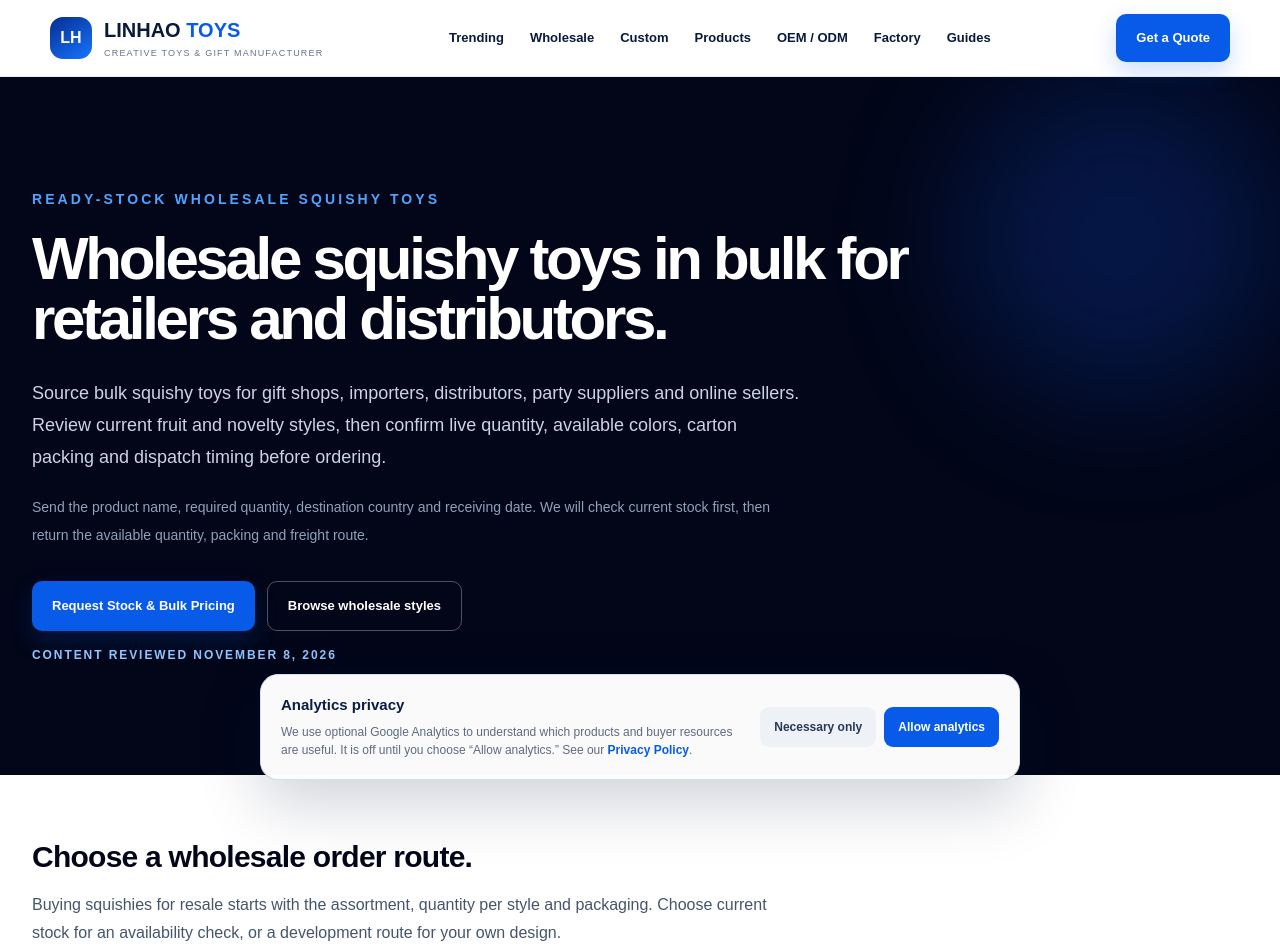
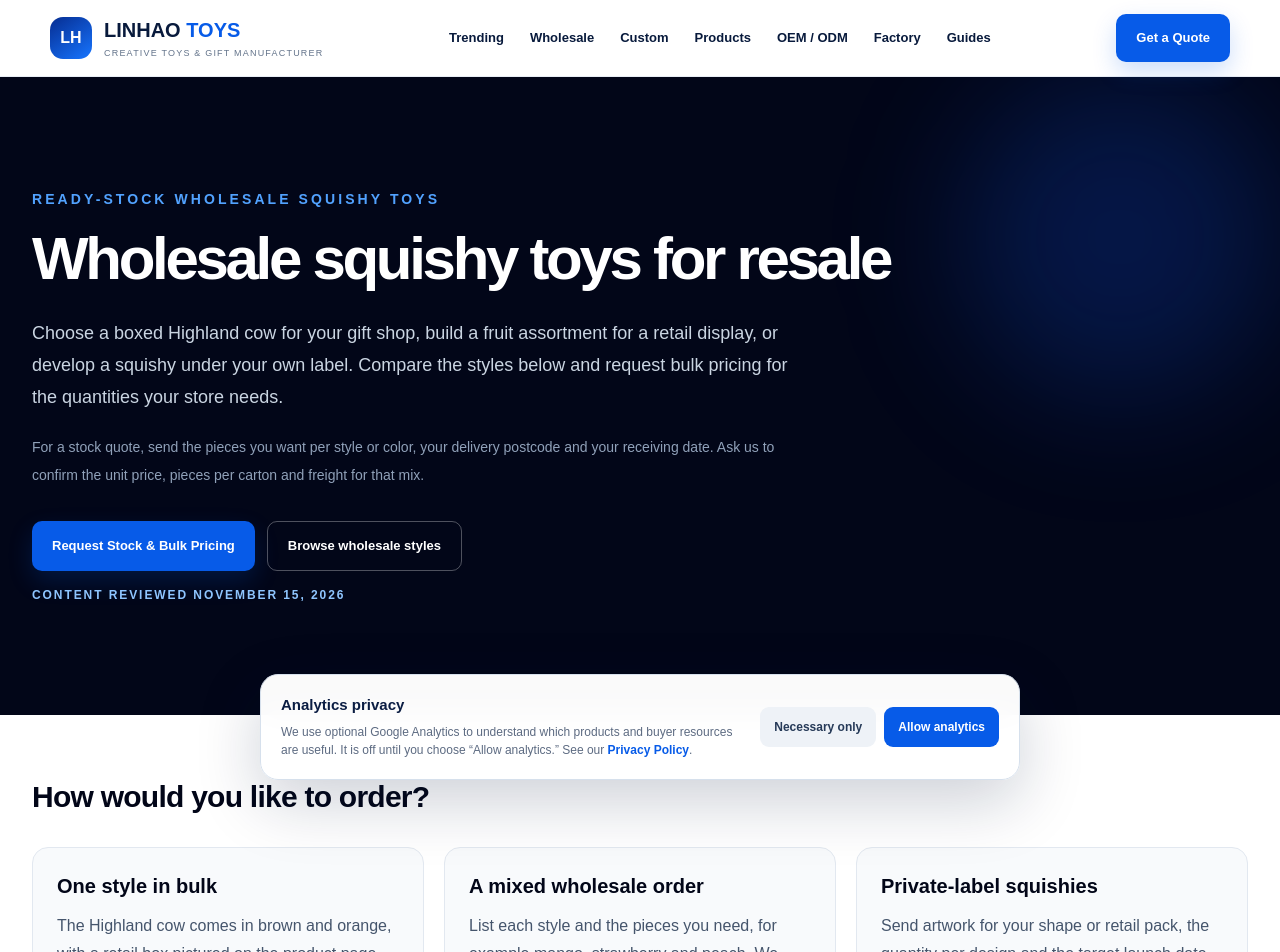
Before and after one commit to cenno1/linhao-toys, a Next.js app: page /wholesale-squishy-toys in a window 1280 px wide. Shown: the top 952 px of the page. Built offline with nearby package versions, Linux system fonts and the light colour scheme; no server answers.

Commit message:
Clarify wholesale squishy orders for retailers

```diff
--- a/app/sitemap.ts
+++ b/app/sitemap.ts
@@ -26,7 +26,7 @@ export default function sitemap(): MetadataRoute.Sitemap {
     "/products": "2026-10-31",
     "/products/custom-food-grade-silicone-squishy": "2026-10-25",
     "/custom-squishy-toy-manufacturer": "2026-11-08",
-    "/wholesale-squishy-toys": "2026-11-08",
+    "/wholesale-squishy-toys": "2026-11-15",
     "/ai-sourcing-profile": "2026-10-25",
     "": "2026-10-27",
     "/resources": "2026-09-05",
--- a/app/wholesale-squishy-toys/page.tsx
+++ b/app/wholesale-squishy-toys/page.tsx
@@ -2,9 +2,12 @@ import type { Metadata } from "next";
 import Link from "next/link";
 import SeoLandingPage from "@/components/SeoLandingPage";
 
+const title = "Wholesale Squishy Toys for Resale | Bulk Orders";
+const description = "Buy squishy toys in bulk for your store. Compare boxed animal and fruit styles, check mixed-order options, and request wholesale pricing by style and carton.";
+
 export const metadata: Metadata = {
-  title: "Wholesale Squishy Toys & Bulk Supplier | Ready Stock",
-  description: "Source wholesale squishy toys in bulk from LINHAO Toys. Compare ready-stock fruit and novelty styles, MOQ, carton packing, dispatch timing and freight options.",
+  title,
+  description,
   alternates: {
     canonical: "/wholesale-squishy-toys",
     languages: {
@@ -16,16 +19,16 @@ export const metadata: Metadata = {
   },
   keywords: ["wholesale squishy toys", "squishy toys in stock", "bulk squishy toys", "ready stock squishy toys", "squishy toy supplier", "squishy toys wholesale"],
   openGraph: {
-    title: "Wholesale Squishy Toys & Bulk Supplier | Ready Stock",
-    description: "Review ready-stock and bulk squishy toy options for retailers and distributors, then request live quantity, packing and dispatch details.",
+    title,
+    description,
     url: "/wholesale-squishy-toys",
     type: "website",
     images: [{ url: "/images/products/ready-stock-mango-squishy/hero.png", alt: "Ready-stock fruit squishy toys for bulk wholesale" }],
   },
   twitter: {
     card: "summary_large_image",
-    title: "Wholesale Squishy Toys & Bulk Supplier | Ready Stock",
-    description: "Review ready-stock and bulk squishy toy options for retailers and distributors, then request live quantity, packing and dispatch details.",
+    title,
+    description,
     images: ["/images/products/ready-stock-mango-squishy/hero.png"],
   },
 };
@@ -34,14 +37,15 @@ export default function Page() {
   return <SeoLandingPage
     path="/wholesale-squishy-toys"
     eyebrow="READY-STOCK WHOLESALE SQUISHY TOYS"
-    title="Wholesale squishy toys in bulk for retailers and distributors."
-    introduction="Source bulk squishy toys for gift shops, importers, distributors, party suppliers and online sellers. Review current fruit and novelty styles, then confirm live quantity, available colors, carton packing and dispatch timing before ordering."
-    buyerNote="Send the product name, required quantity, destination country and receiving date. We will check current stock first, then return the available quantity, packing and freight route."
-    productSlugs={["ready-stock-chocolate-bar-squishy", "ready-stock-cheese-cube-squishy", "ready-stock-mango-squishy", "ready-stock-giant-strawberry-squishy", "ready-stock-giant-peach-squishy", "ready-stock-giant-banana-squishy", "ready-stock-dragon-fruit-squishy", "ready-stock-highland-cow-tpr-squishy"]}
+    title="Wholesale squishy toys for resale"
+    introduction="Choose a boxed Highland cow for your gift shop, build a fruit assortment for a retail display, or develop a squishy under your own label. Compare the styles below and request bulk pricing for the quantities your store needs."
+    buyerNote="For a stock quote, send the pieces you want per style or color, your delivery postcode and your receiving date. Ask us to confirm the unit price, pieces per carton and freight for that mix."
+    productSlugs={["ready-stock-highland-cow-tpr-squishy", "ready-stock-chocolate-bar-squishy", "ready-stock-mango-squishy", "ready-stock-cheese-cube-squishy", "ready-stock-giant-strawberry-squishy", "ready-stock-giant-peach-squishy", "ready-stock-giant-banana-squishy", "ready-stock-dragon-fruit-squishy"]}
     preserveProductOrder
     browseLabel="Browse wholesale styles"
     quoteLabel="Request Stock & Bulk Pricing"
     cardDescriptions={{
+      "ready-stock-highland-cow-tpr-squishy": "Brown and orange Highland cow styles with a retail presentation box. View the packing photo and request availability by color.",
       "ready-stock-chocolate-bar-squishy": "Chocolate-bar squeeze toy in retail packaging. Request live quantity, unit packing and carton details.",
       "ready-stock-cheese-cube-squishy": "Boxed cheese-cube toy. Reference size: 12 × 12 × 12 cm. Confirm stock and outer-carton packing.",
       "ready-stock-mango-squishy": "Fruit-shaped squeeze toy. Reference size: 11.5 × 6 cm. Confirm available colors and carton quantities.",
@@ -53,13 +57,12 @@ export default function Page() {
     beforeProducts={
       <section className="bg-white py-16" aria-labelledby="wholesale-order-route">
         <div className="mx-auto max-w-7xl px-5 sm:px-6 lg:px-8">
-          <h2 id="wholesale-order-route" className="text-3xl font-black tracking-tight text-slate-950">Choose a wholesale order route.</h2>
-          <p className="mt-4 max-w-3xl leading-7 text-slate-600">Buying squishies for resale starts with the assortment, quantity per style and packaging. Choose current stock for an availability check, or a development route for your own design.</p>
+          <h2 id="wholesale-order-route" className="text-3xl font-black tracking-tight text-slate-950">How would you like to order?</h2>
           <div className="mt-8 grid gap-5 md:grid-cols-3">
             {[
-              { title: "Ready-stock bulk squishies", text: "Compare fruit, chocolate and novelty styles below. Send quantities per SKU for a live-stock and carton check.", href: "#products", label: "Compare stock styles" },
-              { title: "Custom dumpling & blind-box ranges", text: "Develop original PU dumpling shapes, expressions and steamer-style or blind-box packaging. Sampling and MOQ apply.", href: "/products/dumpling-squishy-blind-box", label: "Explore custom dumpling squishies" },
-              { title: "Your own slow-rise PU design", text: "Start from artwork for custom shapes, colors, squeeze feel and branded packaging. Confirm specifications on a physical sample.", href: "/custom-squishy-toy-manufacturer", label: "Plan a custom squishy order" },
+              { title: "One style in bulk", text: "The Highland cow comes in brown and orange, with a retail box pictured on the product page. Pick a color and ask how many boxed toys fit in the current shipping carton.", href: "/products/ready-stock-highland-cow-tpr-squishy", label: "See the toy and retail box" },
+              { title: "A mixed wholesale order", text: "List each style and the pieces you need, for example mango, strawberry and peach. We check which styles can ship together, whether each needs a full carton and the freight to your postcode.", href: "/contact", label: "Request a mixed-order quote" },
+              { title: "Private-label squishies", text: "Send artwork for your shape or retail pack, the quantity per design and the target launch date. Review a physical sample before placing the production order.", href: "/custom-squishy-toy-manufacturer", label: "Explore private-label manufacturing" },
             ].map((item) => (
               <article key={item.href} className="rounded-2xl border border-slate-200 bg-slate-50 p-6">
                 <h3 className="text-xl font-bold text-slate-950">{item.title}</h3>
@@ -86,9 +89,9 @@ export default function Page() {
         </div>
       </section>
     }
-    lastReviewed="2026-11-08"
+    lastReviewed="2026-11-15"
     serviceType="Ready-stock wholesale squishy toy supply"
-    productHeading="Current ready-stock squishy directions for bulk buyers."
+    productHeading="Compare squishy toys for your store"
     productDescription="Reference items for live-stock checks. Quantity, color mix, carton packing and dispatch timing are reconfirmed with every inquiry."
     capabilities={[
       { title: "Live Stock Check", text: "Confirm current quantity and available colors before payment or shipment planning." },
@@ -113,6 +116,7 @@ export default function Page() {
       "Any product document or destination-market requirement",
     ]}
     relatedPages={[
+      { title: "Custom Dumpling Squishies", text: "Compare dumpling shapes and blind-box packaging for a private-label assortment.", href: "/products/dumpling-squishy-blind-box" },
       { title: "Wholesale Packaging Guide", text: "Compare bags, blind packs, retail boxes, displays and online multipack directions.", href: "/resources/wholesale-squishy-toy-packaging-guide" },
       { title: "Squishy Durability Guide", text: "Understand how material, shape, seams, storage and squeeze behavior influence product lifespan.", href: "/resources/squishy-toy-durability-testing-quality-control-guide" },
       { title: "ASTM F963 Buyer Checklist", text: "Review ASTM F963-23, older report versions, CPC responsibilities and product-specific document checks.", href: "/resources/en71-astm-f963-cpc-toy-compliance-guide" },
```
